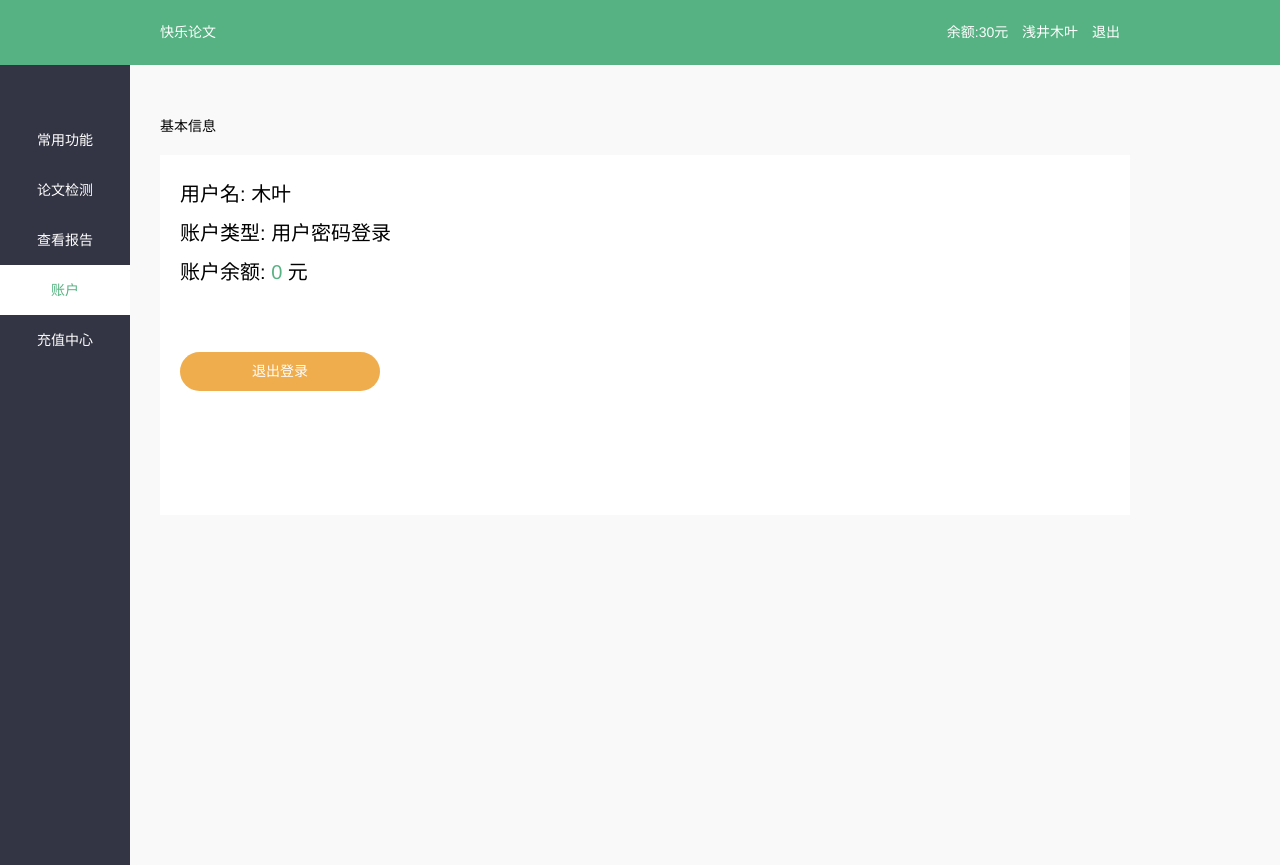
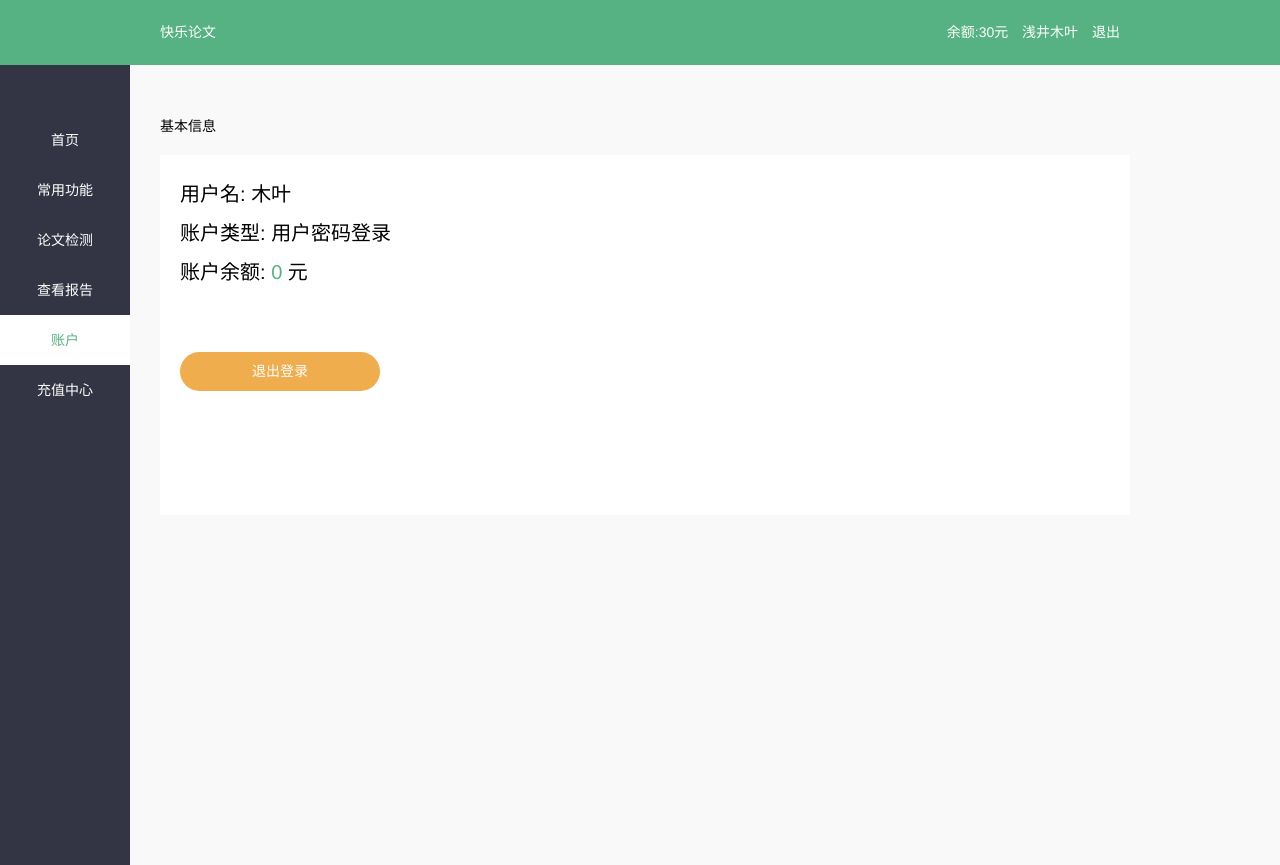
Before and after one commit to great123456/web-paper, a website: page account.html in a window 1280 px wide. Drawn offline with Linux system fonts and the light colour scheme.

Commit message:
增加首页

```diff
--- a/account.html
+++ b/account.html
@@ -115,6 +115,7 @@
 
 	<div class="submit-container">
 		<ul class="submit-left">
+			<li><a href="./index.html">首页</a></li>
 			<li><a href="./common.html">常用功能</a></li>
 			<li><a href="./submit.html">论文检测</a></li>
 			<li><a href="./check.html">查看报告</a></li>
```
Also changed, not shown: check.html (+1 -0 lines), common.html (+1 -0 lines), pay.html (+1 -0 lines), submit.html (+1 -0 lines).
